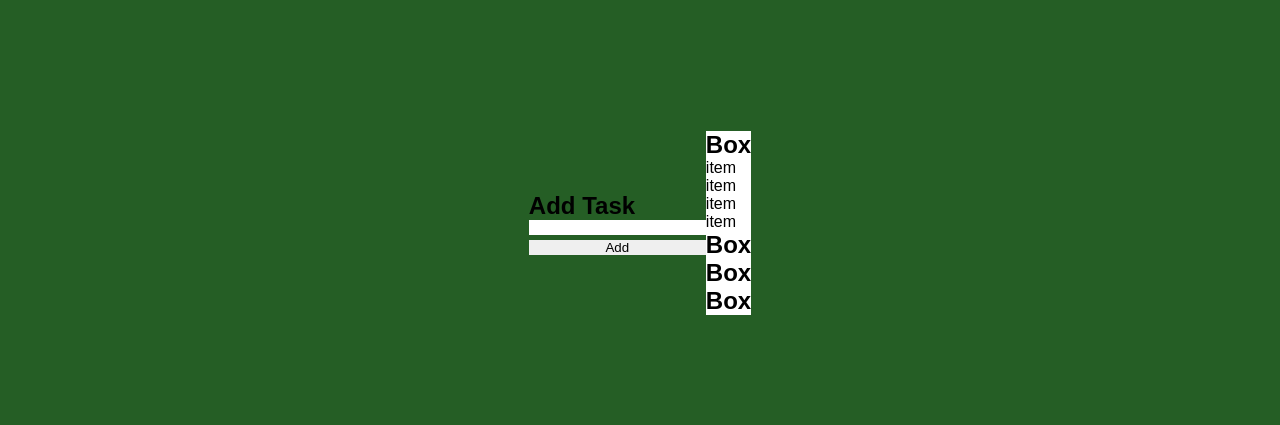
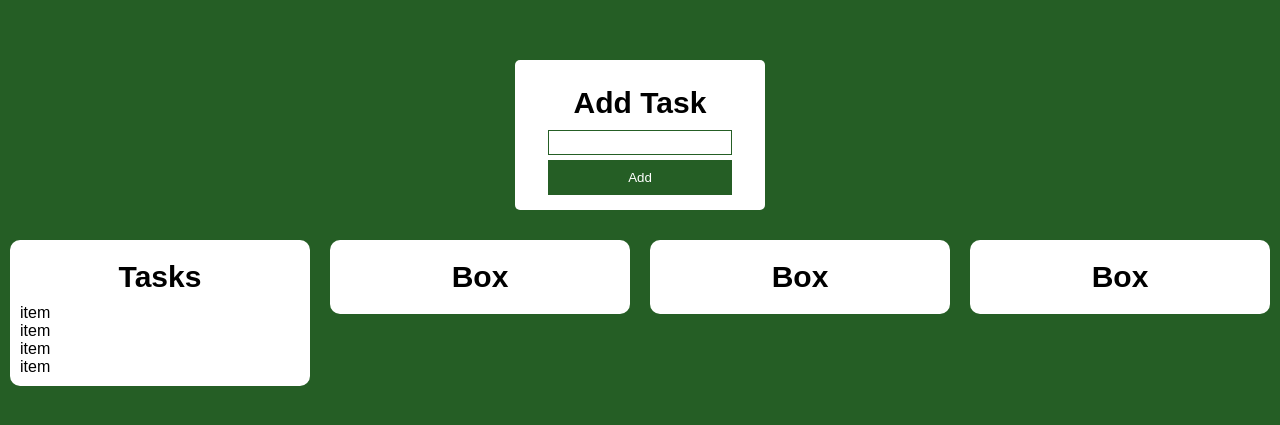
Before and after one commit to abdelrhmaneladawy26/DemoDrag-Drop, a plain HTML site: page index.html in a window 1280 px wide. Shown: the part 177-602 px from the top of the page. Drawn offline with Linux system fonts and the light colour scheme.

Commit message:
update file css

```diff
--- a/css/style.css
+++ b/css/style.css
@@ -10,18 +10,54 @@ body{
     justify-content: center;
     align-items: center;
     height: 100vh;
-}
-.list{
-    background-color: #fff;
-
+    flex-direction: column;
+    gap: 30px;
 }
 .inputs{
+    width: 250px;
+    height: 150px;
+    background-color: #fff;
+    padding: 10px;
+    border-radius: 5px;
     display: flex;
+    justify-content: center;
+    align-items: center;
     flex-direction: column;
+}
+h2{
+    font-size: 30px;
+    text-align: center;
+    padding: 10px 0;
 }
 .inputs .data{
     display: flex;
     flex-direction: column;
     gap: 5px;
-
+    width: 80%;
 }
+.data input{
+    padding: 4px;
+    border: 1px solid rgb(37, 94, 37);
+}
+.data button{
+    background: rgb(37, 94, 37);
+    color: #fff;
+    padding: 10px;
+    cursor: pointer;
+    transition: .3s ease;
+}
+.data button:hover{
+    background: rgb(37, 94, 37,.9);
+}
+.list {
+    display: flex;
+    justify-content: space-around;
+    align-items: flex-start;
+    width: 100%;
+}
+.list .box{
+    background-color: #fff;
+    padding: 10px;
+    border-radius: 10px;
+    width: 300px;
+}
--- a/index.html
+++ b/index.html
@@ -18,11 +18,11 @@
     </div>
     <div class="list">
         <div class="box">
-            <h2>Box</h2>
-            <p>item</p>
-            <p>item</p>
-            <p>item</p>
-            <p>item</p>
+            <h2>Tasks</h2>
+            <p class="item">item</p>
+            <p class="item">item</p>
+            <p class="item">item</p>
+            <p class="item">item</p>
         </div>
         <div class="box">
             <h2>Box</h2>
```
